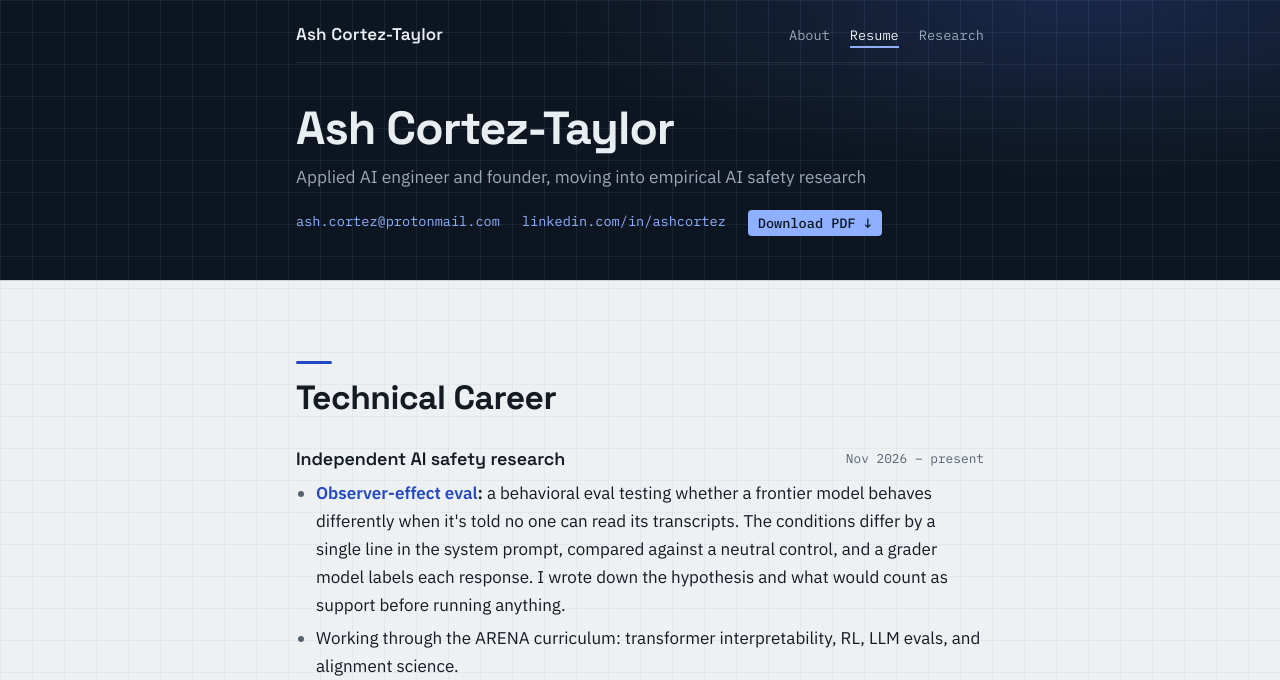
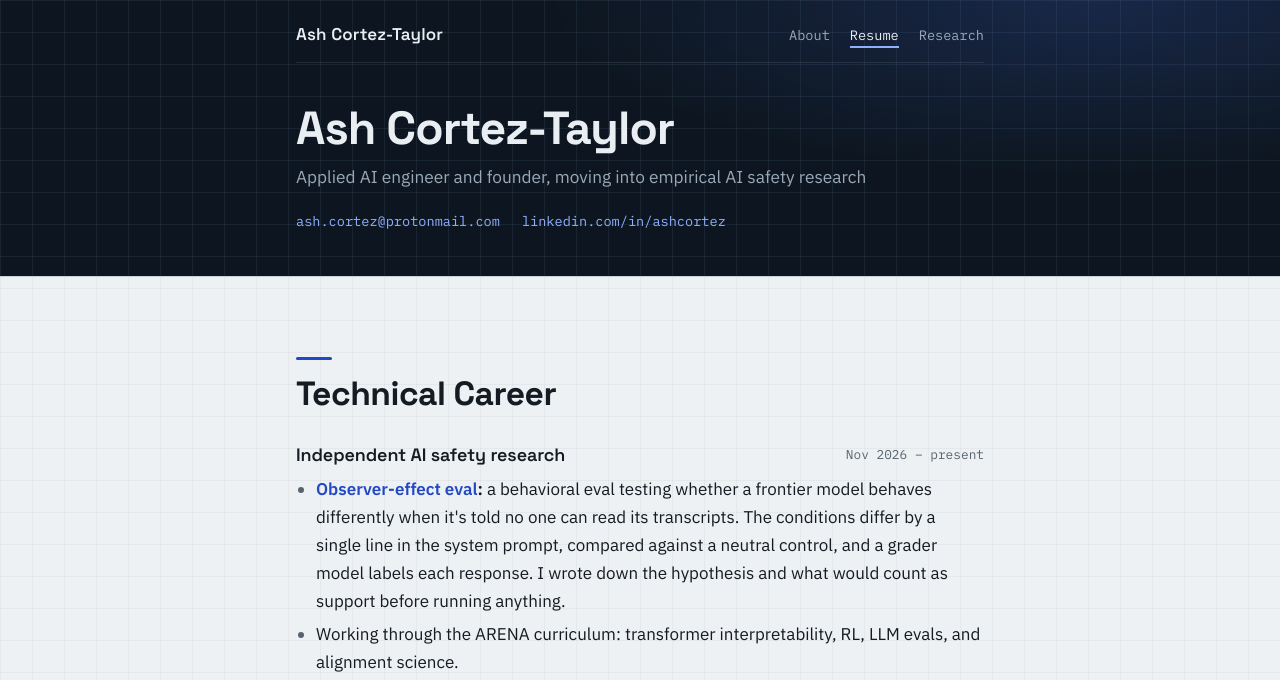
Before and after one commit to ash-cortez/ash-cortez.github.io, a plain HTML site: page resume.html in a window 1280 px wide. Shown: the top 680 px of the page. Drawn offline with Linux system fonts and the light colour scheme.

Commit message:
Remove downloadable resume PDF
Co-Authored-By: Claude Opus 5.5 <noreply@anthropic.com>

```diff
--- a/resume.html
+++ b/resume.html
@@ -23,7 +23,6 @@
   <nav class="links">
     <a href="mailto:ash.cortez@protonmail.com">ash.cortez@protonmail.com</a>
     <a href="https://www.linkedin.com/in/ashcortez">linkedin.com/in/ashcortez</a>
-    <a class="download" href="Ash_Cortez-Taylor_Resume.pdf" download>Download PDF ↓</a>
   </nav>
 </header>
 </div>
```
Also changed, not shown: 1 other file.
